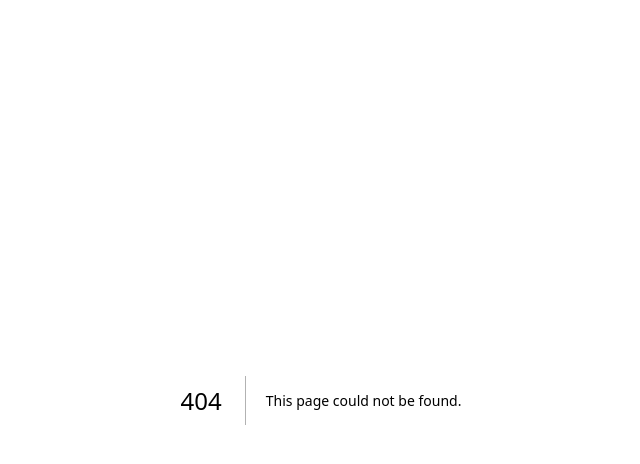
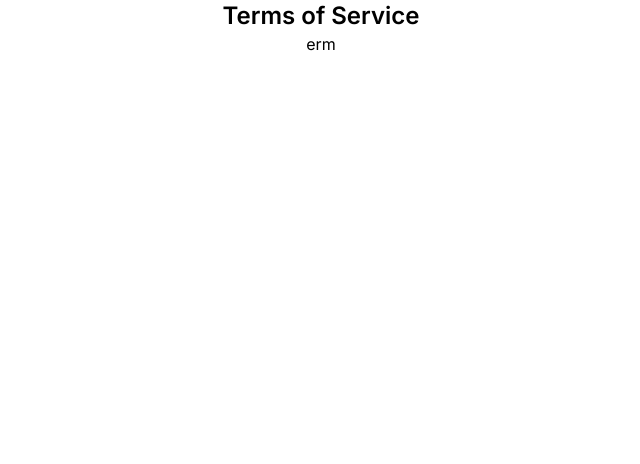
Before and after one commit to JrodanDiaz/Swapify, a Next.js app: page /terms-of-service in a window 1280 px wide. Before the commit this address had no page. Shown: the top 464 px of the page, without its empty margins (319-959 px from the left). Built offline with nearby package versions, Linux system fonts and the light colour scheme.

Commit message:
add dummy terms of service page

```diff
--- /dev/null
+++ b/src/app/terms-of-service/page.tsx
@@ -0,0 +1,12 @@
+export default function TermsOfService() {
+  return (
+    <>
+      <div className="w-screen h-screen flex justify-center text-center">
+        <div>
+          <h1 className=" text-2xl font-semibold">Terms of Service</h1>
+          <p>erm</p>
+        </div>
+      </div>
+    </>
+  );
+}
```
